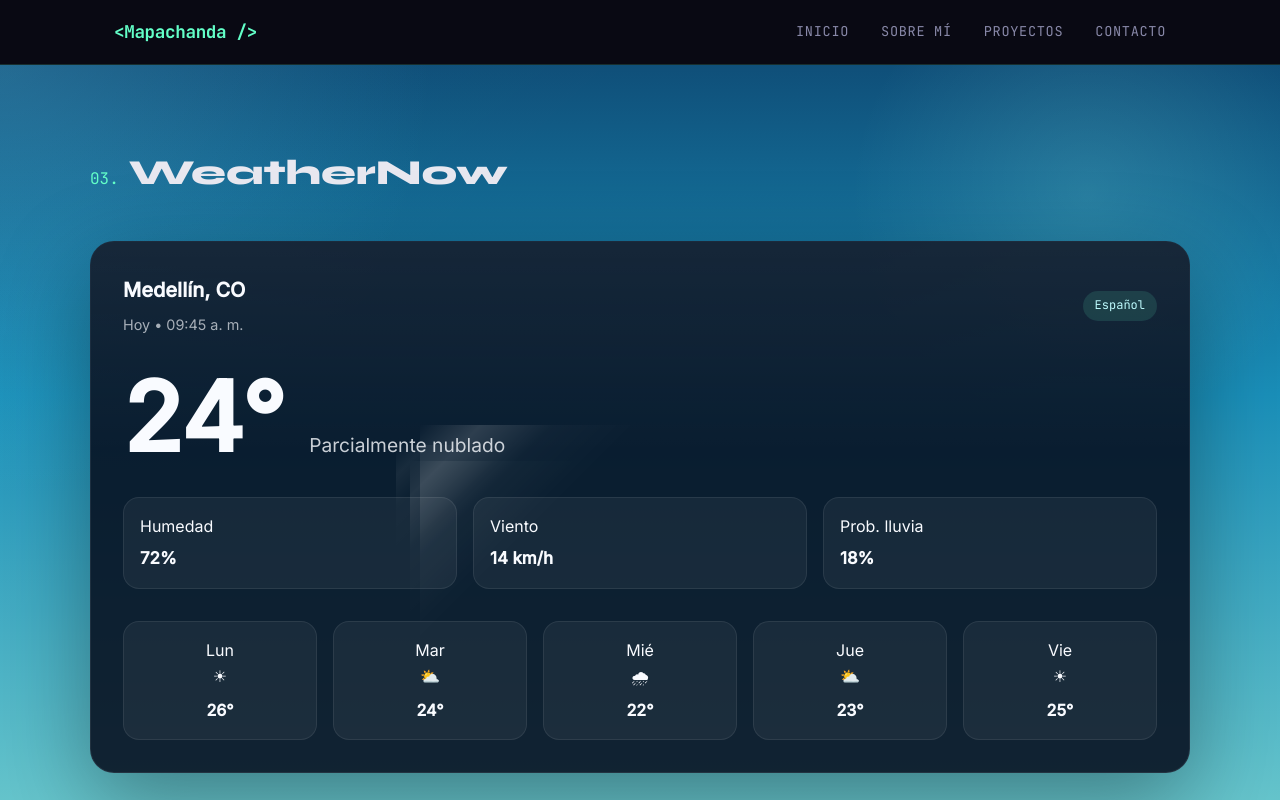
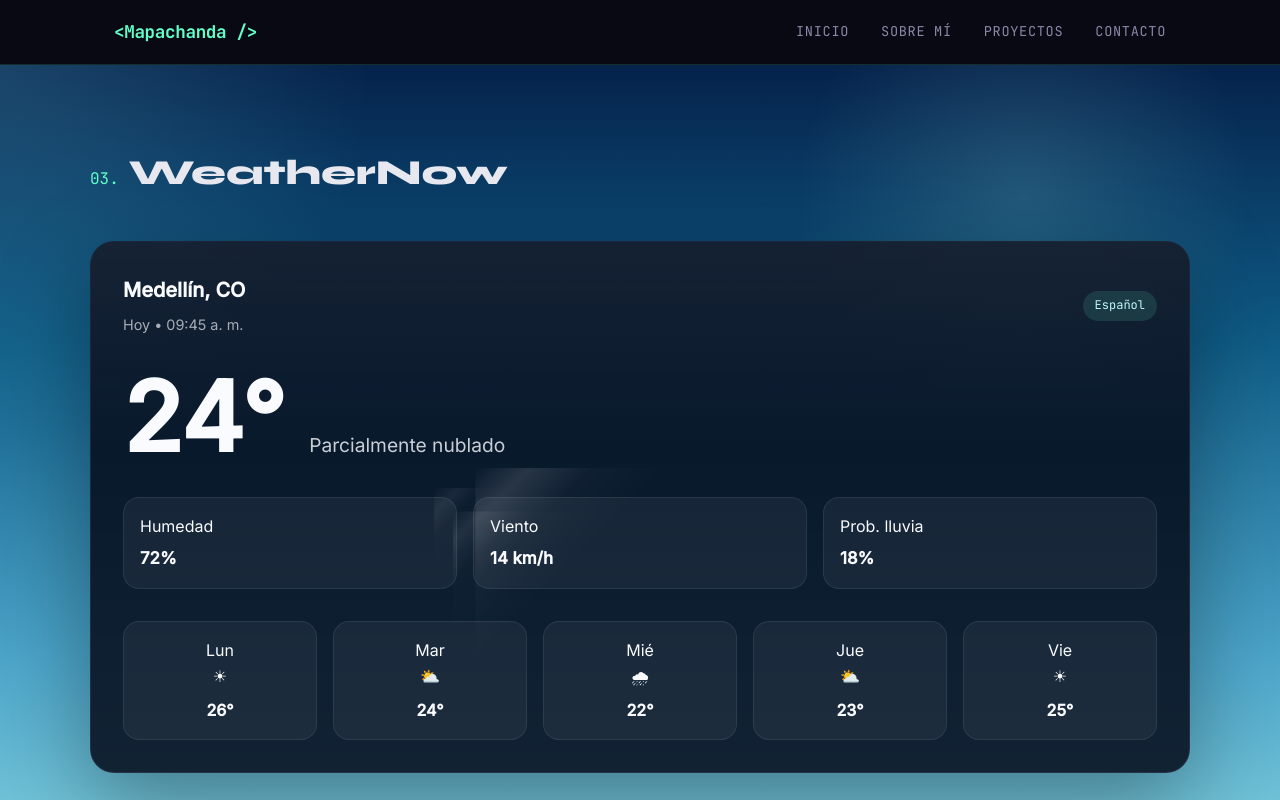
Before and after one commit to caniadaUnU/portafolio, a React (Vite) app: page /weathernow in a window 1280 px wide. Shown: the top 800 px of the page. Built offline with nearby package versions, Linux system fonts and the light colour scheme.

Commit message:
Traducir WeatherNow al español

```diff
--- a/src/pages/WeatherNowPage.css
+++ b/src/pages/WeatherNowPage.css
@@ -2,9 +2,9 @@
   position: relative;
   min-height: calc(100vh - 5rem);
   color: #f9fbff;
-  background: radial-gradient(circle at top left, rgba(122, 225, 255, 0.18), transparent 28%),
-    radial-gradient(circle at 85% 15%, rgba(161, 255, 243, 0.15), transparent 18%),
-    linear-gradient(180deg, #0f4f79 0%, #1a8fb9 38%, #7ed6d2 100%);
+  background: radial-gradient(circle at top left, rgba(140, 240, 255, 0.16), transparent 24%),
+    radial-gradient(circle at 80% 15%, rgba(182, 255, 241, 0.14), transparent 18%),
+    linear-gradient(180deg, #05224b 0%, #0f5c86 32%, #4ba4c9 68%, #8fdce3 100%);
   overflow: hidden;
 }
 
@@ -12,8 +12,11 @@
   content: "";
   position: absolute;
   inset: 0;
-  background: linear-gradient(135deg, rgba(255, 255, 255, 0.06), transparent 35%);
-  opacity: 0.18;
+  background-image:
+    linear-gradient(rgba(99, 255, 200, 0.04) 1px, transparent 1px),
+    linear-gradient(90deg, rgba(99, 255, 200, 0.04) 1px, transparent 1px);
+  background-size: 56px 56px;
+  opacity: 0.15;
   pointer-events: none;
 }
 
@@ -22,22 +25,22 @@
   position: absolute;
   inset: 0;
   background-image:
-    linear-gradient(135deg, rgba(255, 255, 255, 0) 0%, rgba(255, 255, 255, 0.42) 1.6%, rgba(255, 255, 255, 0.08) 3.5%, rgba(255, 255, 255, 0) 6%),
-    linear-gradient(135deg, rgba(255, 255, 255, 0) 0%, rgba(255, 255, 255, 0.28) 1.2%, rgba(255, 255, 255, 0.05) 3%, rgba(255, 255, 255, 0) 6%),
-    linear-gradient(135deg, rgba(255, 255, 255, 0) 0%, rgba(255, 255, 255, 0.18) 1.4%, rgba(255, 255, 255, 0.04) 2.8%, rgba(255, 255, 255, 0) 5.5%);
+    linear-gradient(135deg, rgba(255, 255, 255, 0) 0%, rgba(255, 255, 255, 0.38) 1.5%, rgba(255, 255, 255, 0.08) 3.2%, rgba(255, 255, 255, 0) 5.6%),
+    linear-gradient(135deg, rgba(255, 255, 255, 0) 0%, rgba(255, 255, 255, 0.28) 1.1%, rgba(255, 255, 255, 0.05) 2.6%, rgba(255, 255, 255, 0) 5.2%),
+    linear-gradient(135deg, rgba(255, 255, 255, 0) 0%, rgba(255, 255, 255, 0.2) 1.3%, rgba(255, 255, 255, 0.04) 2.5%, rgba(255, 255, 255, 0) 5%);
   background-repeat: repeat;
   background-size:
-    1900px 1900px,
-    1450px 1450px,
-    1100px 1100px;
+    1800px 1800px,
+    1320px 1320px,
+    980px 980px;
   background-position:
-    -540px -420px,
-    -290px -360px,
-    -170px -210px;
-  opacity: 0.34;
+    -520px -420px,
+    -320px -360px,
+    -180px -220px;
+  opacity: 0.32;
   pointer-events: none;
-  animation: weathernow-meteors 7s linear infinite;
-  filter: blur(0.3px);
+  animation: weathernow-meteors 6.5s linear infinite;
+  filter: blur(0.35px);
 }
 
 .weathernow-panel {
```
